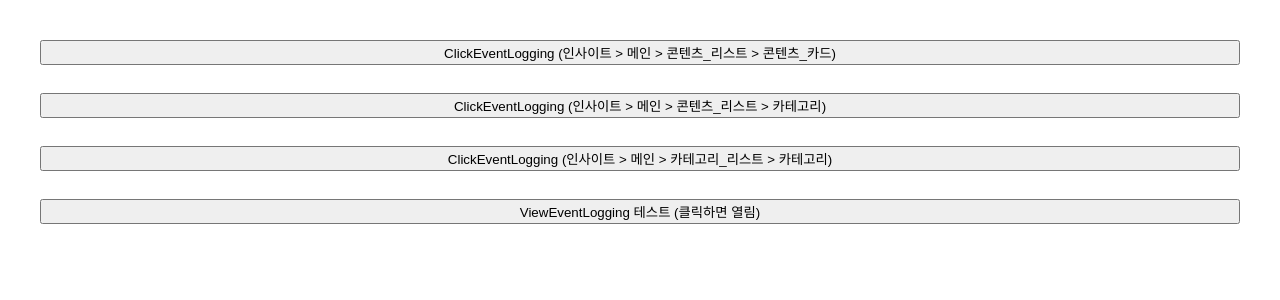
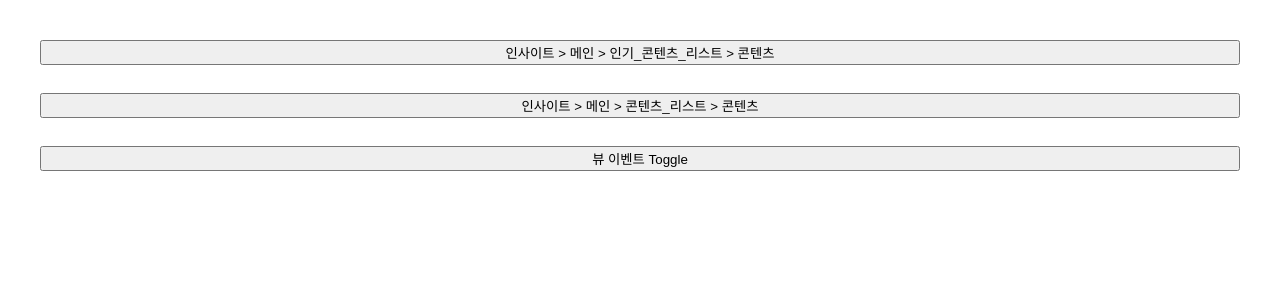
Before and after one commit to moresoo/event-logging-for-react, a Next.js app: page / in a window 1280 px wide. Shown: the top 300 px of the page. Built offline with nearby package versions, Linux system fonts and the light colour scheme.

Commit message:
[FIX] SpreadSheet 수정 대응

```diff
--- a/src/dataEvent/eventName.ts
+++ b/src/dataEvent/eventName.ts
@@ -1,37 +1,40 @@
 export const EVENT_NAME = {
   "인사이트": {
     "메인": {
+      "인기_콘텐츠_리스트": {
+        "콘텐츠": {
+          "click": "click__insight__contents",
+          "view": "view__insight__contents"
+        }
+      },
       "카테고리_리스트": {
         "카테고리": {
           "click": "click__insight__category"
         }
       },
       "콘텐츠_리스트": {
-        "콘텐츠_카드": {
-          "click": "click__insight__contentsCard",
-          "view": "view__insight__contentsCard"
-        },
-        "카테고리": {
-          "click": "click__insight__category"
+        "콘텐츠": {
+          "click": "click__insight__contents",
+          "view": "view__insight__contents"
         }
       }
     },
     "상세페이지": {
       "콘텐츠_헤더": {
-        "카테고리": {
-          "click": "click__insight__category"
-        },
         "공유하기": {
           "click": "click__insight__share"
         }
       },
-      "콘텐츠_푸터": {
-        "추천_콘텐츠_카드": {
-          "click": "click__insight__contentsCard",
-          "view": "view__insight__contentsCard"
-        },
-        "카테고리": {
-          "click": "click__insight__category"
+      "추천_콘텐츠_리스트": {
+        "콘텐츠": {
+          "click": "click__insight__contents",
+          "view": "view__insight__contents"
+        }
+      },
+      "관련_콘텐츠_리스트": {
+        "콘텐츠": {
+          "click": "click__insight__contents",
+          "view": "view__insight__contents"
         }
       }
     }
--- a/src/pages/index.tsx
+++ b/src/pages/index.tsx
@@ -7,41 +7,30 @@ export default function Home() {
   return (
     <div style={{ padding: '32px', display: 'flex', flexDirection: 'column', gap: '28px' }}>
       <ClickEventLogging
-        path={['인사이트', '메인', '콘텐츠_리스트', '콘텐츠_카드']}
-        property={{ contentsId: 'abc', category: '엔젤투자', isBookmarked: true }}
+        path={['인사이트', '메인', '인기_콘텐츠_리스트', '콘텐츠']}
+        property={{ contentsId: 'abc' }}
       >
-        <button onClick={() => console.log('콘텐츠 카드 Click')}>
-          {`ClickEventLogging (인사이트 > 메인 > 콘텐츠_리스트 > 콘텐츠_카드)`}
+        <button onClick={() => console.log('카테고리 Click')}>
+          {`인사이트 > 메인 > 인기_콘텐츠_리스트 > 콘텐츠`}
         </button>
       </ClickEventLogging>
 
       <ClickEventLogging
-        path={['인사이트', '메인', '콘텐츠_리스트', '카테고리']}
-        property={{ name: '엔젤투자' }}
+        path={['인사이트', '메인', '콘텐츠_리스트', '콘텐츠']}
+        property={{ contentsId: 'abc', category: '엔젤투자', isBookmarked: true }}
       >
-        <button onClick={() => console.log('카테고리 Click')}>
-          {`ClickEventLogging (인사이트 > 메인 > 콘텐츠_리스트 > 카테고리)`}
+        <button onClick={() => console.log('콘텐츠 Click')}>
+          {`인사이트 > 메인 > 콘텐츠_리스트 > 콘텐츠`}
         </button>
       </ClickEventLogging>
 
-      <ClickEventLogging
-        path={['인사이트', '메인', '카테고리_리스트', '카테고리']}
-        property={{ name: '엔젤투자' }}
-      >
-        <button onClick={() => console.log('카테고리 Click')}>
-          {`ClickEventLogging (인사이트 > 메인 > 카테고리_리스트 > 카테고리)`}
-        </button>
-      </ClickEventLogging>
-
-      <button onClick={() => setIsVisible((prev) => !prev)}>
-        ViewEventLogging 테스트 (클릭하면 열림)
-      </button>
+      <button onClick={() => setIsVisible((prev) => !prev)}>뷰 이벤트 Toggle</button>
       {isVisible && (
         <ViewEventLogging
-          path={['인사이트', '메인', '콘텐츠_리스트', '콘텐츠_카드']}
+          path={['인사이트', '메인', '콘텐츠_리스트', '콘텐츠']}
           property={{ contentsId: 'abc' }}
         >
-          <div>{`콘텐츠 카드 View`}</div>
+          <div>{`인사이트 > 메인 > 콘텐츠_리스트 > 콘텐츠`}</div>
         </ViewEventLogging>
       )}
     </div>
```
Also changed, not shown: src/dataEvent/eventProperty.ts (+21 -16 lines), 1 other file (tests, documents, lock files or other folders).
